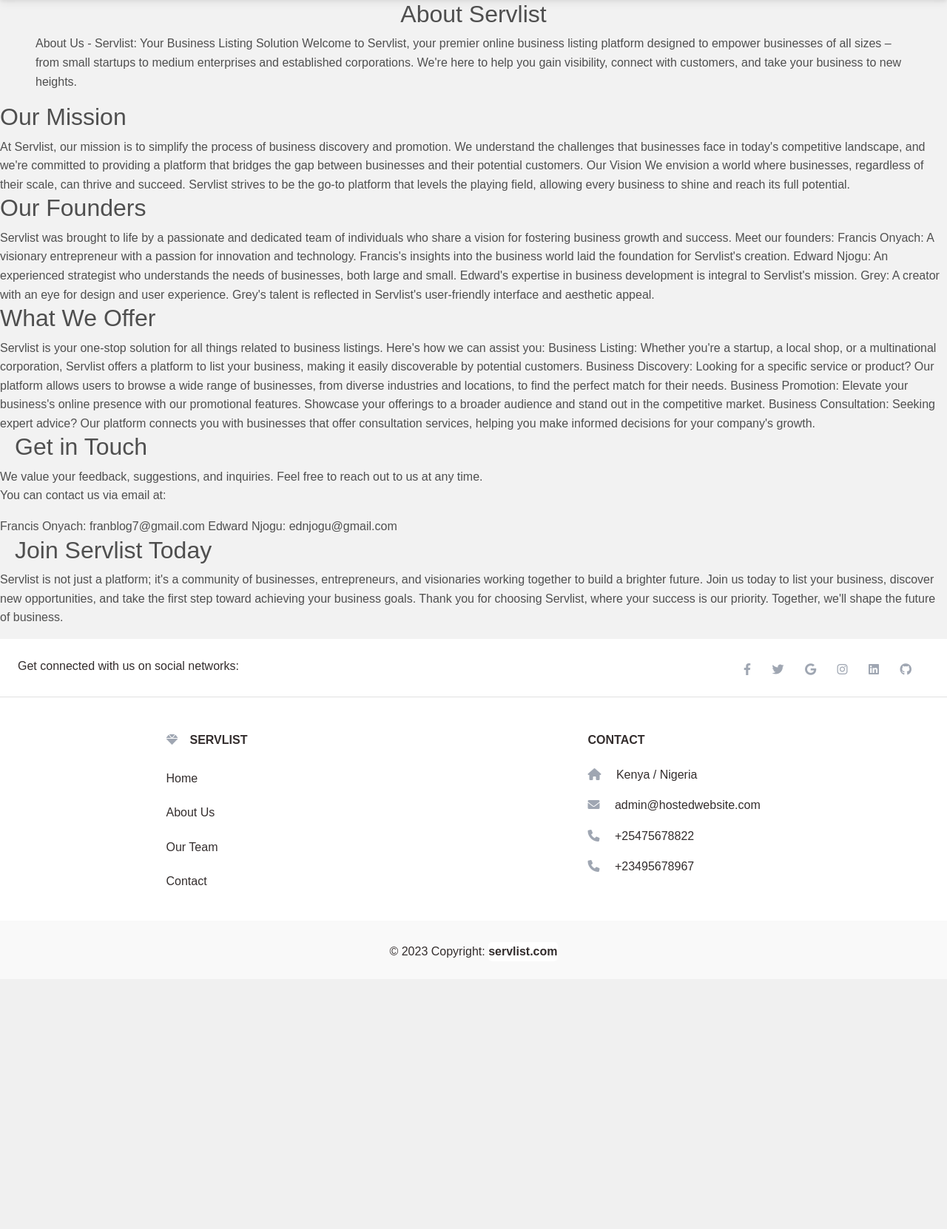
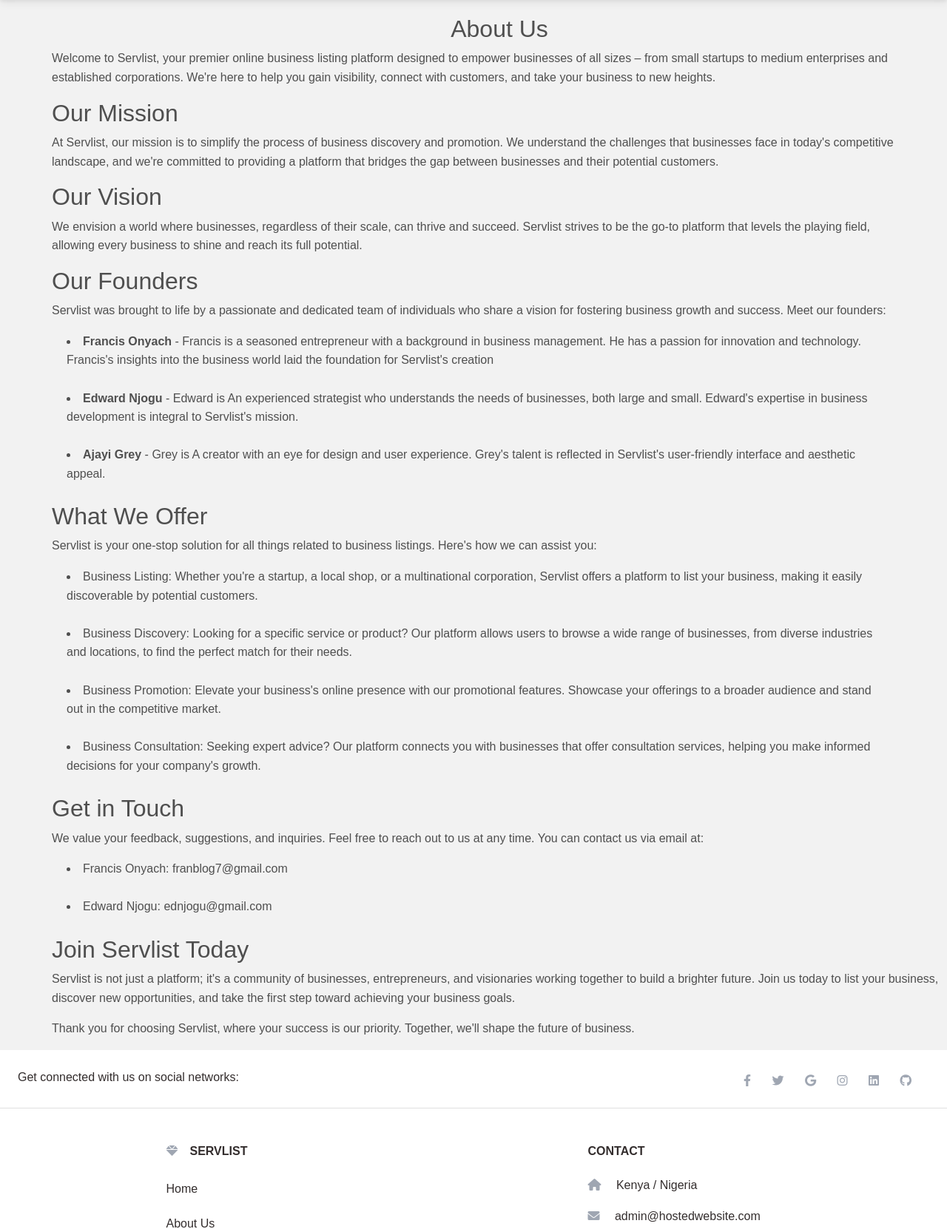
Before and after one commit to njogued/servlist-web-App, a Django app: page /about in a window 1280 px wide. Shown: the part 69-1731 px from the top of the page at 74% size. Before the commit the page ends 1369 px from the top, so only its background shows below. Run offline with Django 4.2, Linux system fonts and the light colour scheme; some libraries are stand-ins or nearby versions.

Commit message:
Updated about us page

```diff
--- a/my_project/templates/aboutus.html
+++ b/my_project/templates/aboutus.html
@@ -1,55 +1,50 @@
 {% extends 'base.html' %} {% block content %}
-<h2 style="text-align: center">About Servlist</h2>
-<p class="px-5">
 
-About Us - Servlist: Your Business Listing Solution
+<h2 style="margin-left: 70px; margin-top: 20px; text-align: center;">About Us</h2>
 
-Welcome to Servlist, your premier online business listing platform designed to empower businesses of all sizes – from small startups to medium enterprises and established corporations. We're here to help you gain visibility, connect with customers, and take your business to new heights.
+<p style="margin-left: 70px; margin-right: 70px;"> Welcome to Servlist, your premier online business listing platform designed to empower businesses of all sizes – from small startups to medium enterprises and established corporations. We're here to help you gain visibility, connect with customers, and take your business to new heights.</p>
 
-<h2>Our Mission</h2>
+<h2 style="margin-left: 70px;">Our Mission</h2>
 
-At Servlist, our mission is to simplify the process of business discovery and promotion. We understand the challenges that businesses face in today's competitive landscape, and we're committed to providing a platform that bridges the gap between businesses and their potential customers.
+<p style="margin-left: 70px; margin-right: 70px;">At Servlist, our mission is to simplify the process of business discovery and promotion. We understand the challenges that businesses face in today's competitive landscape, and we're committed to providing a platform that bridges the gap between businesses and their potential customers.</p>
 
-Our Vision
+<h2 style="margin-left: 70px;">Our Vision</h2>
 
-We envision a world where businesses, regardless of their scale, can thrive and succeed. Servlist strives to be the go-to platform that levels the playing field, allowing every business to shine and reach its full potential.
+<p style="margin-left: 70px; margin-right: 70px;">We envision a world where businesses, regardless of their scale, can thrive and succeed. Servlist strives to be the go-to platform that levels the playing field, allowing every business to shine and reach its full potential.</p>
 
-<h2>Our Founders</h2>
+<h2 style="margin-left: 70px;">Our Founders</h2>
 
-Servlist was brought to life by a passionate and dedicated team of individuals who share a vision for fostering business growth and success. Meet our founders:
+<p style="margin-left: 70px; margin-right: 70px;">Servlist was brought to life by a passionate and dedicated team of individuals who share a vision for fostering business growth and success. Meet our founders:</p>
 
-Francis Onyach: A visionary entrepreneur with a passion for innovation and technology. Francis's insights into the business world laid the foundation for Servlist's creation.
+<li style="margin-left: 90px; margin-right: 90px;"> <b>Francis Onyach</b> - Francis is a seasoned entrepreneur with a background in business management. He has a passion for innovation and technology. Francis's insights into the business world laid the foundation for Servlist's creation</li> <br>
+<li style="margin-left: 90px; margin-right: 90px;"> <b>Edward Njogu</b> - Edward is An experienced strategist who understands the needs of businesses, both large and small. Edward's expertise in business development is integral to Servlist's mission.</li> <br>
+<li style="margin-left: 90px; margin-right: 90px;"> <b>Ajayi Grey</b> - Grey is A creator with an eye for design and user experience. Grey's talent is reflected in Servlist's user-friendly interface and aesthetic appeal.</li> <br>
 
-Edward Njogu: An experienced strategist who understands the needs of businesses, both large and small. Edward's expertise in business development is integral to Servlist's mission.
+<h2 style="margin-left: 70px;"> What We Offer</h2>
 
-Grey: A creator with an eye for design and user experience. Grey's talent is reflected in Servlist's user-friendly interface and aesthetic appeal.
+<p style="margin-left: 70px; margin-right: 70px;">Servlist is your one-stop solution for all things related to business listings. Here's how we can assist you: </p>
 
-<h2> What We Offer</h2>
+<li style="margin-left: 90px; margin-right: 90px;">Business Listing: Whether you're a startup, a local shop, or a multinational corporation, Servlist offers a platform to list your business, making it easily discoverable by potential customers.</li> <br>
 
-Servlist is your one-stop solution for all things related to business listings. Here's how we can assist you:
+<li style="margin-left: 90px; margin-right: 90px;">Business Discovery: Looking for a specific service or product? Our platform allows users to browse a wide range of businesses, from diverse industries and locations, to find the perfect match for their needs.</li> <br>
 
-Business Listing: Whether you're a startup, a local shop, or a multinational corporation, Servlist offers a platform to list your business, making it easily discoverable by potential customers.
+<li style="margin-left: 90px; margin-right: 90px;">Business Promotion: Elevate your business's online presence with our promotional features. Showcase your offerings to a broader audience and stand out in the competitive market.</li> <br>
 
-Business Discovery: Looking for a specific service or product? Our platform allows users to browse a wide range of businesses, from diverse industries and locations, to find the perfect match for their needs.
+<li style="margin-left: 90px; margin-right: 90px;">Business Consultation: Seeking expert advice? Our platform connects you with businesses that offer consultation services, helping you make informed decisions for your company's growth.</li> <br>
 
-Business Promotion: Elevate your business's online presence with our promotional features. Showcase your offerings to a broader audience and stand out in the competitive market.
+<h2 style="margin-left: 70px;">Get in Touch</h2>
 
-Business Consultation: Seeking expert advice? Our platform connects you with businesses that offer consultation services, helping you make informed decisions for your company's growth.
+<p style="margin-left: 70px; margin-right: 70px;"> We value your feedback, suggestions, and inquiries. Feel free to reach out to us at any time.
+You can contact us via email at:</p>
 
-<h2 style="margin-left: 20px;">Get in Touch</h2>
+<li style="margin-left: 90px; margin-right: 90px;"> Francis Onyach: franblog7@gmail.com</li> <br>
+<li style="margin-left: 90px; margin-right: 90px;"> Edward Njogu: ednjogu@gmail.com</li> <br>
 
-We value your feedback, suggestions, and inquiries. Feel free to reach out to us at any time.
-<p>You can contact us via email at:</p>
-
-Francis Onyach: franblog7@gmail.com
-Edward Njogu: ednjogu@gmail.com
-
-<h2 style="margin-left: 20px;">Join Servlist Today</h2>
+<h2 style="margin-left: 70px;">Join Servlist Today</h2>
 
 
-<p>Servlist is not just a platform; it's a community of businesses, entrepreneurs, and visionaries working together to build a brighter future. Join us today to list your business, discover new opportunities, and take the first step toward achieving your business goals.
+<p style="margin-left: 70px;">Servlist is not just a platform; it's a community of businesses, entrepreneurs, and visionaries working together to build a brighter future. Join us today to list your business, discover new opportunities, and take the first step toward achieving your business goals.</p>
 
-Thank you for choosing Servlist, where your success is our priority. Together, we'll shape the future of business.</p>
-</p>
+<p style="margin-left: 70px;"> Thank you for choosing Servlist, where your success is our priority. Together, we'll shape the future of business.</p>
 
 {% endblock %} {% block customtitle %} About Us - {% endblock %}
```
